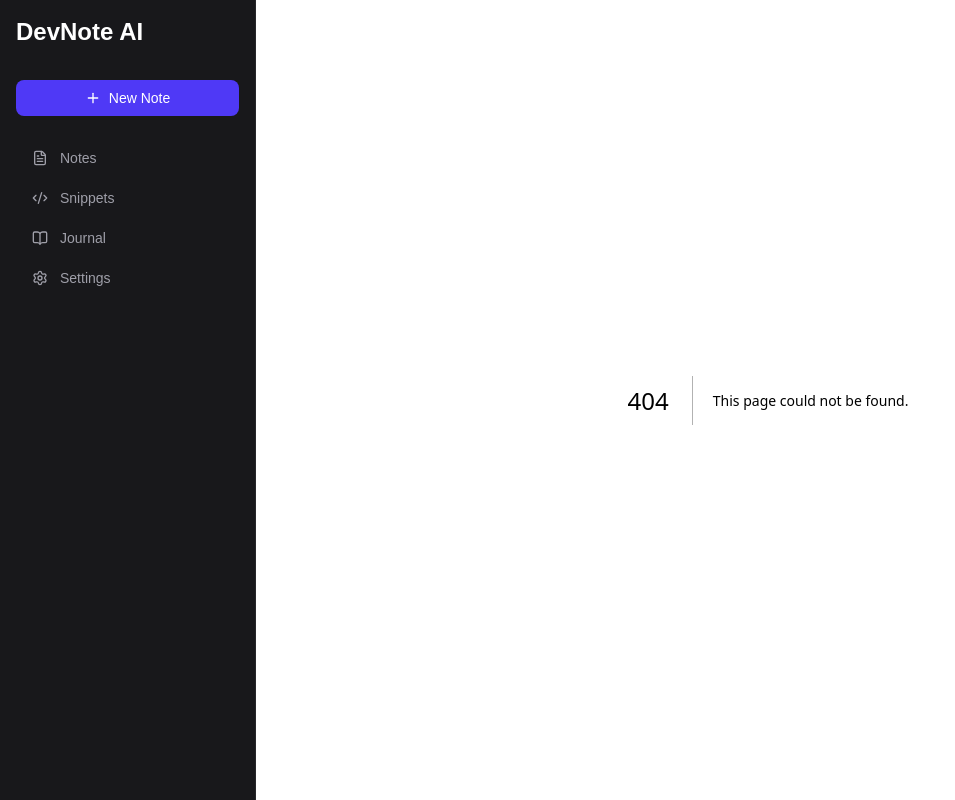
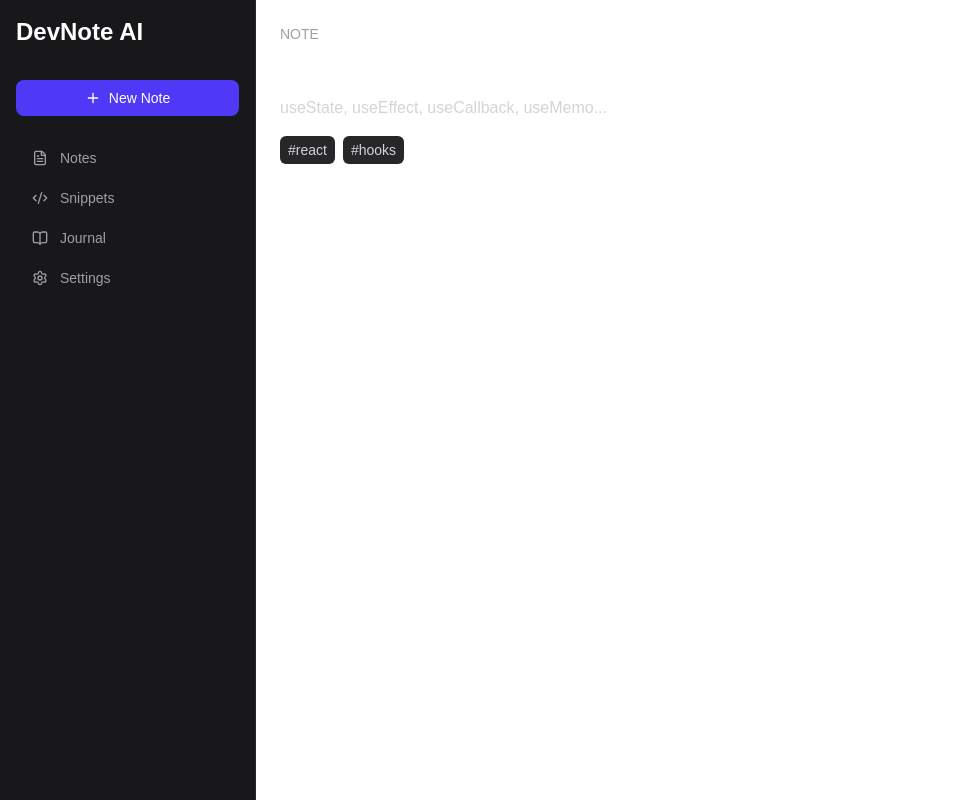
Before and after one commit to Sara-97-hub/devnote-ai, a Next.js app: page /notes/1 in a window 1280 px wide. Before the commit this address had no page. Shown: the whole page, without its empty margins (0-955 px from the left). Built offline with nearby package versions, Linux system fonts and the light colour scheme.

Commit message:
Dynamic routing for notes

```diff
--- /dev/null
+++ b/src/app/notes/[id]/page.tsx
@@ -0,0 +1,45 @@
+import { MOCK_NOTES } from "@/lib/data";
+
+type Props = {
+  params: Promise<{
+    id: string;
+  }>;
+};
+
+export default async function NotePage({ params }: Props) {
+  const { id } = await params;
+
+  const note = MOCK_NOTES.find(
+    (note) => note.id === id
+  );
+
+ return (
+  <div className="p-6 text-white space-y-4">
+    <div>
+      <p className="text-sm text-zinc-400 uppercase">
+        {note?.type}
+      </p>
+
+      <h1 className="text-3xl font-bold">
+        {note?.title}
+      </h1>
+    </div>
+
+    <p className="text-zinc-300">
+      {note?.content}
+    </p>
+
+    <div className="flex gap-2 flex-wrap">
+      {note?.tags.map((tag) => (
+        <span
+          key={tag}
+          className="px-2 py-1 text-sm rounded-md bg-zinc-800 text-zinc-300"
+        >
+          #{tag}
+        </span>
+      ))}
+    </div>
+  </div>
+);
+
+}
```
